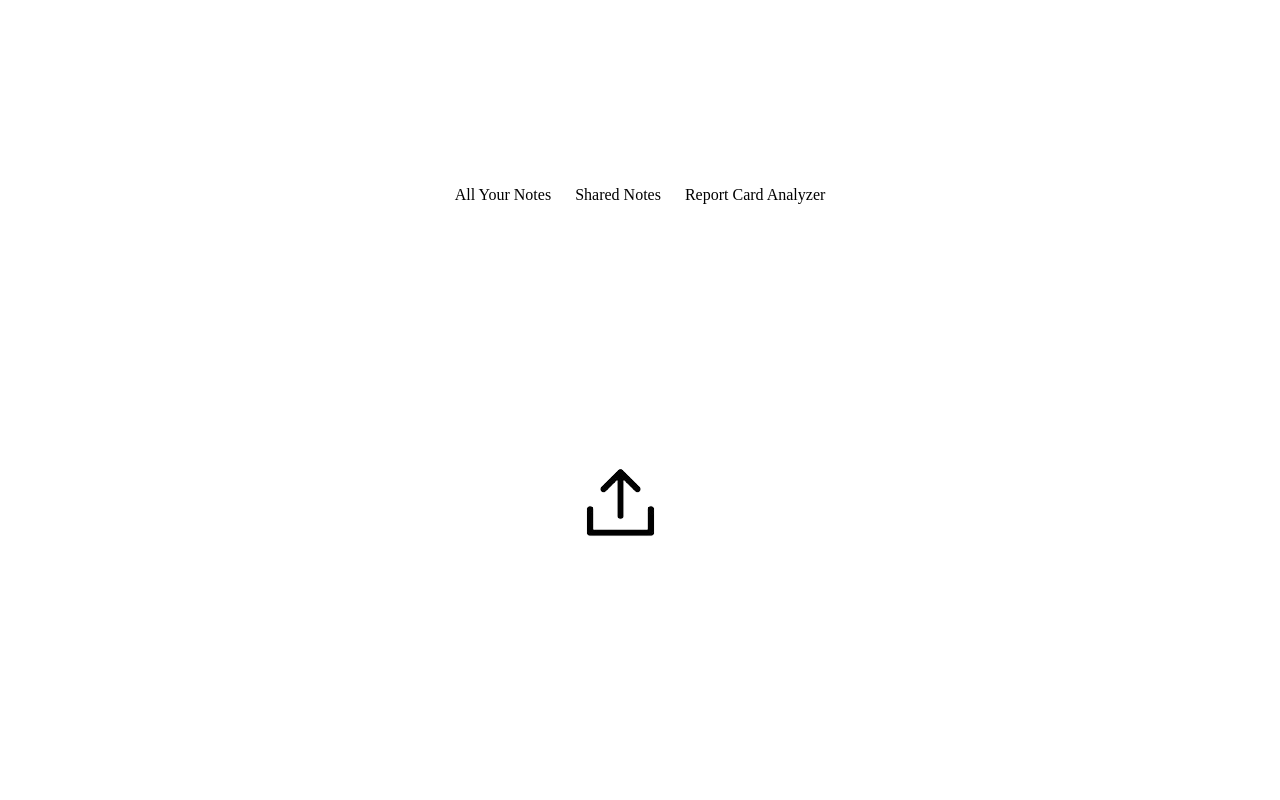
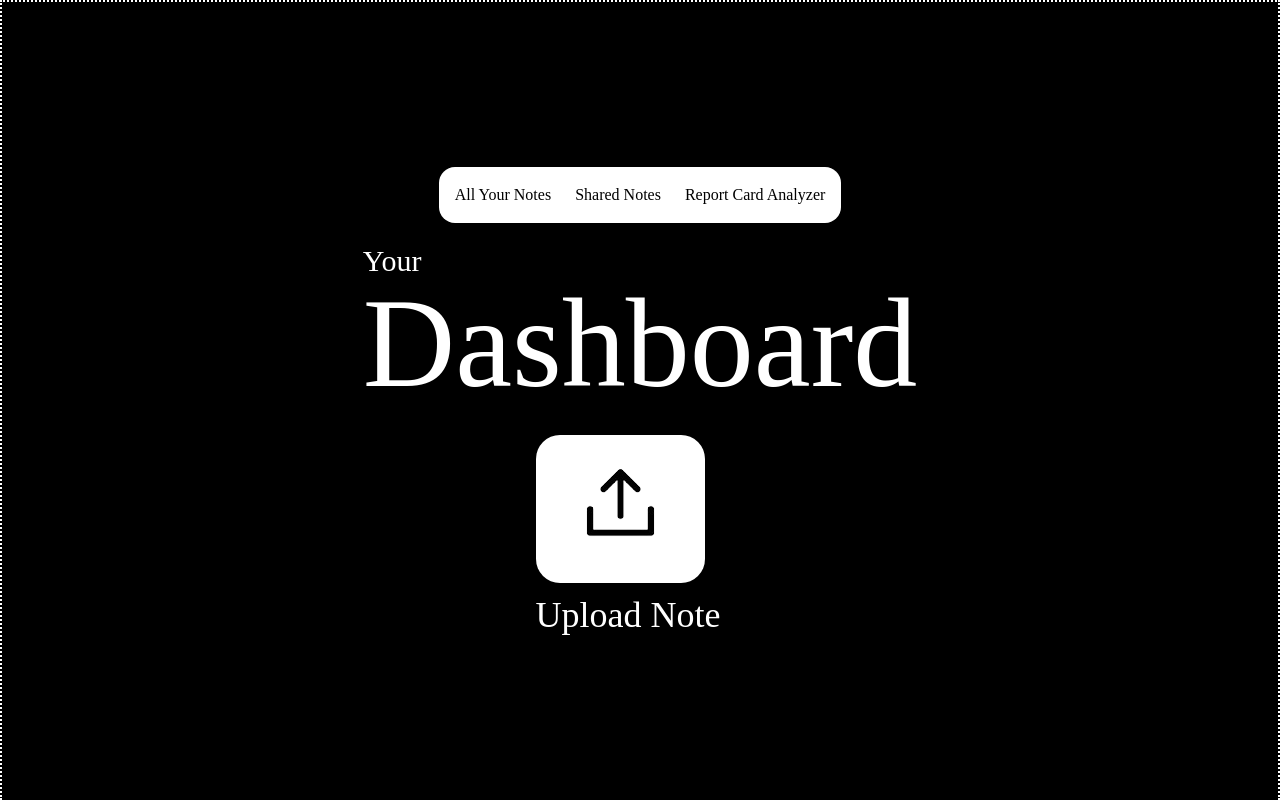
Before and after one commit to CoolDev432/NoteHub, a Next.js app: page /dashboard in a window 1280 px wide. Built offline with nearby package versions, Linux system fonts and the light colour scheme; a web font is replaced by a local one.

Commit message:
Dark Mode

```diff
--- a/app/dashboard/components/Hero.js
+++ b/app/dashboard/components/Hero.js
@@ -8,7 +8,7 @@ const Hero = () => {
   const [isPopupOpen, setIsPopupOpen] = useState(false);
 
   return (
-    <div className="text-center flex justify-center items-center flex-col h-[100vh] py-16 border-t-2 border-l-2 border-r-2 border-dotted border-white text-white" style={{ fontFamily: 'var(--font-serif)' }}>
+    <div className="bg-black text-center flex justify-center items-center flex-col h-[100vh] py-16 border-t-2 border-l-2 border-r-2 border-dotted border-white text-white" style={{ fontFamily: 'var(--font-serif)' }}>
       <Nav />
       <div className='text-left'>
         <p className='text-3xl'>
--- a/app/layout.js
+++ b/app/layout.js
@@ -22,7 +22,7 @@ export default function RootLayout({ children }) {
     <ClerkProvider>
     <html lang="en">
       <body
-        className={`${geistSans.variable} ${geistMono.variable} antialiased`}
+        className={`${geistSans.variable} ${geistMono.variable} antialiased dark`}
       >
         {children}
       </body>
```
